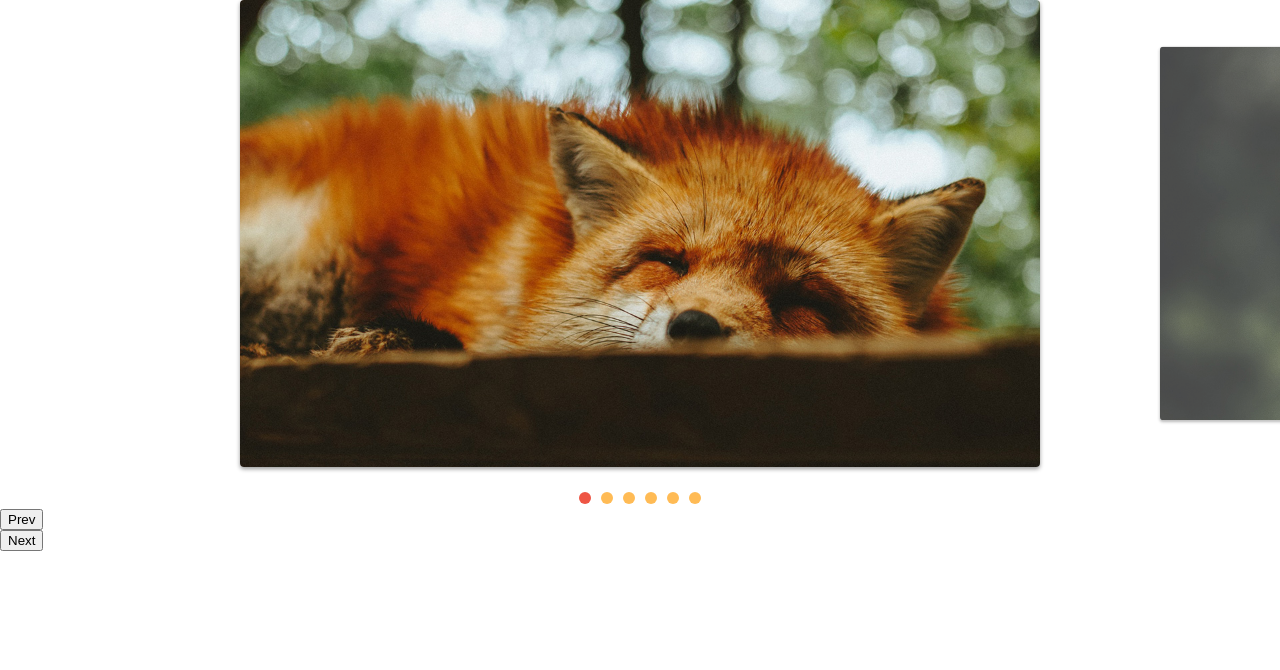
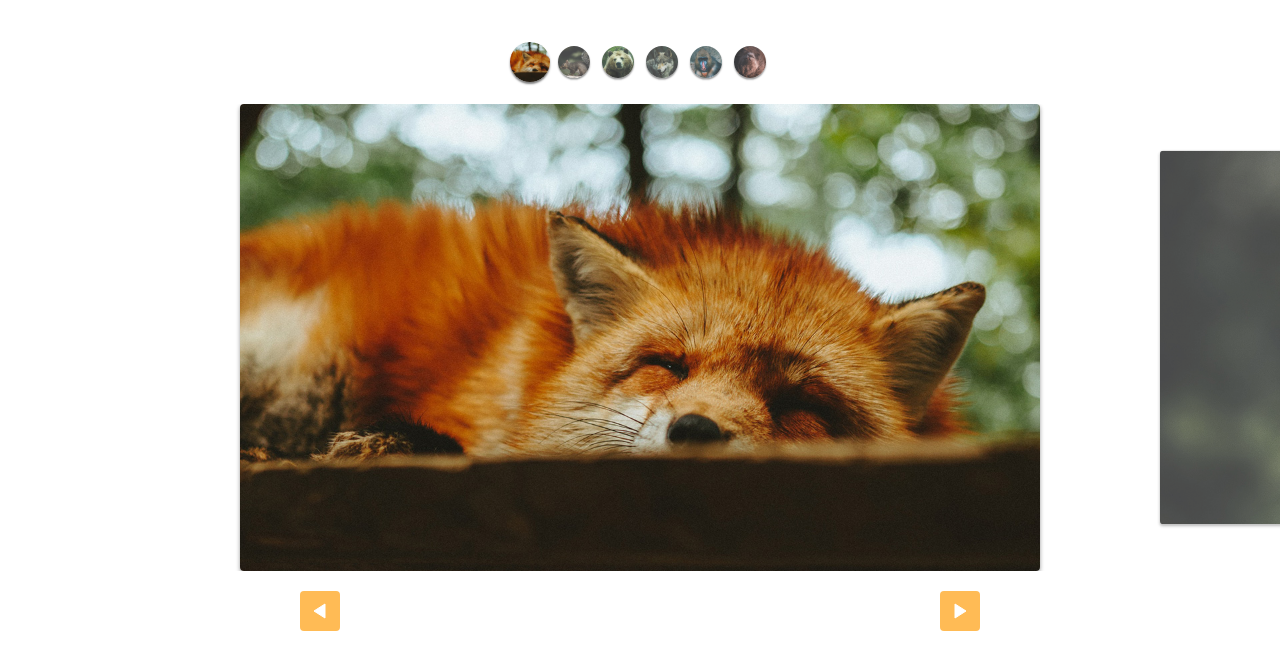
Before and after one commit to NicolasBuen0/slide, a plain HTML site: page index.html in a window 1280 px wide. Drawn offline with Linux system fonts and the light colour scheme.

Commit message:
controls estilizados

```diff
--- a/css/style.css
+++ b/css/style.css
@@ -64,3 +64,48 @@
     [data-control="slide"] li a:hover {
         background: #E54;
     }
+
+    .custom-controls {
+        display: flex;
+        justify-content: center;
+        margin-top: 40px;
+        margin-bottom: 20px;
+        flex-wrap: wrap;
+    }
+
+    .custom-controls li {
+        opacity: .8;
+        transform: scale(.8);
+        width: 40px;
+        height: 40px;
+        border-radius: 50%;
+        overflow: hidden;
+        margin: 2px;
+        box-shadow: 0 2px 2px rgba(0, 0, 0, .5);
+        transition: .3s;
+    }
+
+    .custom-controls li.active {
+        opacity: 1;
+        transform: scale(1);
+    }
+
+    .arrow-nav {
+        display: flex;
+        justify-content: space-around;
+        margin: 20px 0;
+    }
+
+    .arrow-nav button {
+        width: 40px;
+        height: 40px;
+        cursor: pointer;
+        border: none;
+        border-radius: 4px;
+        background: #fb5 url('../img/arrow.svg') center center no-repeat;
+        color: white;
+    }
+
+    .arrow-nav button.prev {
+        transform: rotate(-180deg);
+    }
--- a/index.html
+++ b/index.html
@@ -10,6 +10,14 @@
 </head>
 
 <body>
+    <ul class="custom-controls">
+        <li><img src="img/foto1-thumb.jpg"></li>
+        <li><img src="img/foto2-thumb.jpg"></li>
+        <li><img src="img/foto3-thumb.jpg"></li>
+        <li><img src="img/foto4-thumb.jpg"></li>
+        <li><img src="img/foto5-thumb.jpg"></li>
+        <li><img src="img/foto6-thumb.jpg"></li>
+    </ul>
     <div class="slide-wrapper">
         <ul class="slide">
             <li><img src="img/foto1.jpg"></li>
@@ -21,10 +29,8 @@
         </ul>
     </div>
     <div class="arrow-nav">
-        <button class="prev">Prev</button>
-    </div>
-    <div class="arrow-nav">
-        <button class="next">Next</button>
+        <button class="prev"></button>
+        <button class="next"></button>
     </div>
     <script type="module" src="js/script.js"></script>
 </body>
--- a/js/script.js
+++ b/js/script.js
@@ -1,6 +1,6 @@
-import { SlideNav } from './slide.js';
+import SlideNav from './slide.js';
 
 const slide = new SlideNav(".slide", ".slide-wrapper");
 slide.init();
-slide.addArrow(".prev", ".next")
-slide.addControl()
+slide.addArrow(".prev", ".next");
+slide.addControl(".custom-controls");
--- a/js/slide.js
+++ b/js/slide.js
@@ -1,5 +1,5 @@
 import debounce from "./debounce.js";
-export default class Slide {
+export class Slide {
     constructor(slide, wrapper) {
         this.slide = document.querySelector(slide);
         this.wrapper = document.querySelector(wrapper);
@@ -154,7 +154,7 @@ export default class Slide {
     }
 }
 
-export class SlideNav extends Slide {
+export default class SlideNav extends Slide {
     constructor(slide, wrapper) {
         super(slide, wrapper);
         this.bindControlEvents();
```
